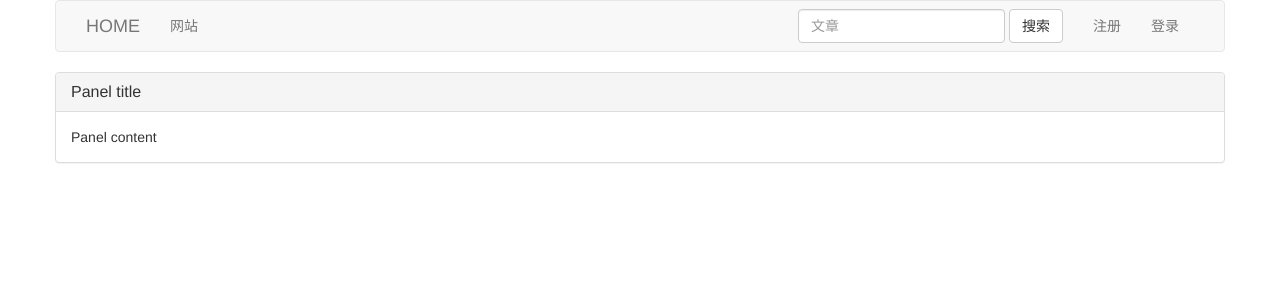
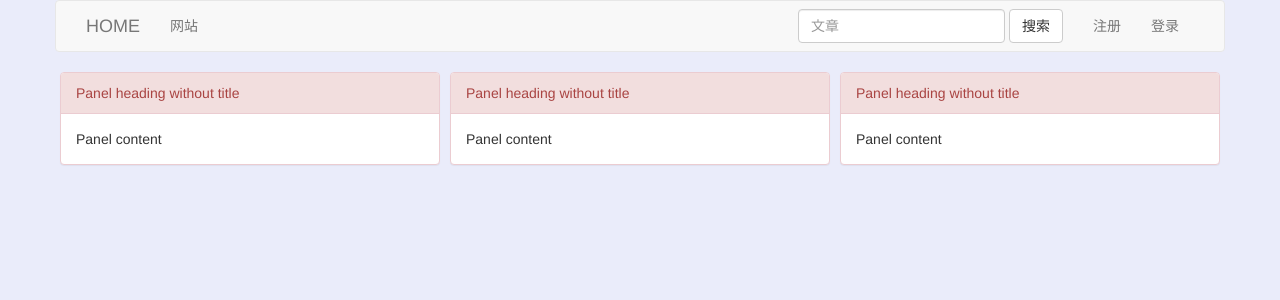
Before and after one commit to qifiqi/website-books, a Django app: page / in a window 1280 px wide. Shown: the top 300 px of the page. Run offline with Django 3.2, Linux system fonts and the light colour scheme; some libraries are stand-ins or nearby versions.

Commit message:
2022-11-15 PM

```diff
--- a/notebooks/urls.py
+++ b/notebooks/urls.py
@@ -1,9 +1,8 @@
 from django.urls import path
 from notebooks.views import authentication
-
+from notebooks.views import home
 urlpatterns = [
     # path("", views.index, name="notebook_index"),
     path("login/", authentication.Login.as_view(), name="login"),
     path("register/", authentication.Register.as_view(), name="register"),
-
 ]
--- a/notebooks/views/home.py
+++ b/notebooks/views/home.py
@@ -1,12 +1,13 @@
 from django.shortcuts import render
 from django.views import View
+
 
 # Create your views here.
 
 class Home(View):
 
-    def get(self,requests):
+    def get(self, requests):
         return render(requests, "home.html", locals())
 
-    def post(self,requests):
+    def post(self, requests):
         pass
--- a/templates/home.html
+++ b/templates/home.html
@@ -1,16 +1,40 @@
 {% extends 'home_base.html' %}
 
-
+{% block css %}
+    <style>
+        .col-md-4 {
+            padding-left: 5px;
+            padding-right: 5px;
+        }
+    </style>
+{% endblock %}
 {% block content %}
-    <div class="row">
-        <div class="panel panel-default">
-            <div class="panel-heading">
-                <h3 class="panel-title">Panel title</h3>
+    <div class="container">
+        <div class="row">
+            <div class="col-md-4 col-lg-4">
+                <div class="panel panel-danger">
+                    <div class="panel-heading">Panel heading without title</div>
+                    <div class="panel-body">
+                        Panel content
+                    </div>
+                </div>
             </div>
-            <div class="panel-body">
-                Panel content
+            <div class="col-md-4 col-lg-4">
+                <div class="panel panel-danger">
+                    <div class="panel-heading">Panel heading without title</div>
+                    <div class="panel-body">
+                        Panel content
+                    </div>
+                </div>
+            </div>
+            <div class="col-md-4 col-lg-4">
+                <div class="panel panel-danger">
+                    <div class="panel-heading">Panel heading without title</div>
+                    <div class="panel-body">
+                        Panel content
+                    </div>
+                </div>
             </div>
         </div>
     </div>
-
 {% endblock %}
--- a/templates/home_base.html
+++ b/templates/home_base.html
@@ -23,11 +23,9 @@
             background-color: rgba(0, 0, 0, 0.7);
         }
 
-        /
-        /
         body {
-        / / background: #eaecfa;
-        / /
+            background: #eaecfa;
+
         }
 
         .loader {
@@ -148,19 +146,18 @@
             </ul>
             <form class="navbar-form navbar-right">
                 <div class="form-group">
-                    <input type="text" class="form-control" placeholder="文章">
+                    <input type="text" class="form-control" id="search_content" placeholder="文章">
                 </div>
-                <button type="submit" class="btn btn-default">搜索</button>
+                <button type="submit" class="btn btn-default" id="search">搜索</button>
             </form>
         </div><!-- /.navbar-collapse -->
     </div><!-- /.container-fluid -->
 </nav>
 
-<div class="container">
+<div id="id_div_container">
     {% block content %}
 
     {% endblock %}
-
 </div>
 
 <nav class="navbar container navbar-fixed-bottom">
@@ -193,6 +190,27 @@
         }, 100);
     }
 
+    $("#search").click(function () {
+        var TextInput = $("#search_content").val()
+        if (TextInput.length > 0) {
+            $.ajax({
+                url: "{% url 'home' %}",
+                type: "post",
+                dataType: "json",
+                data: {
+                    "content": TextInput,
+                    "csrfmiddlewaretoken": "{{ csrf_token }}",
+                },
+                success: function (args) {
+
+                }
+            })
+        } else {
+            alert("要有搜索值才可以搜!!!")
+        }
+
+    })
+
 </script>
 
 {% block js %}
--- a/templates/notebooks/authentication/login.html
+++ b/templates/notebooks/authentication/login.html
@@ -79,6 +79,8 @@
 
     <div class="div_container">
         <div class="login-wrapper">
+            <div ><a class="btn-primary btn-xs" href="{% url 'home' %}">home</a></div>
+
             <div class="header">Login</div>
             <div class="form-wrapper">
                 {% csrf_token %}
@@ -105,8 +107,8 @@
 
             $.ajax({
                 url: "",
-                type:"post",
-                dataType:"json",
+                type: "post",
+                dataType: "json",
                 data: {
                     "username": username,
                     "password": password,
```
Also changed, not shown: requirements.txt (added, +8 -0 lines).
